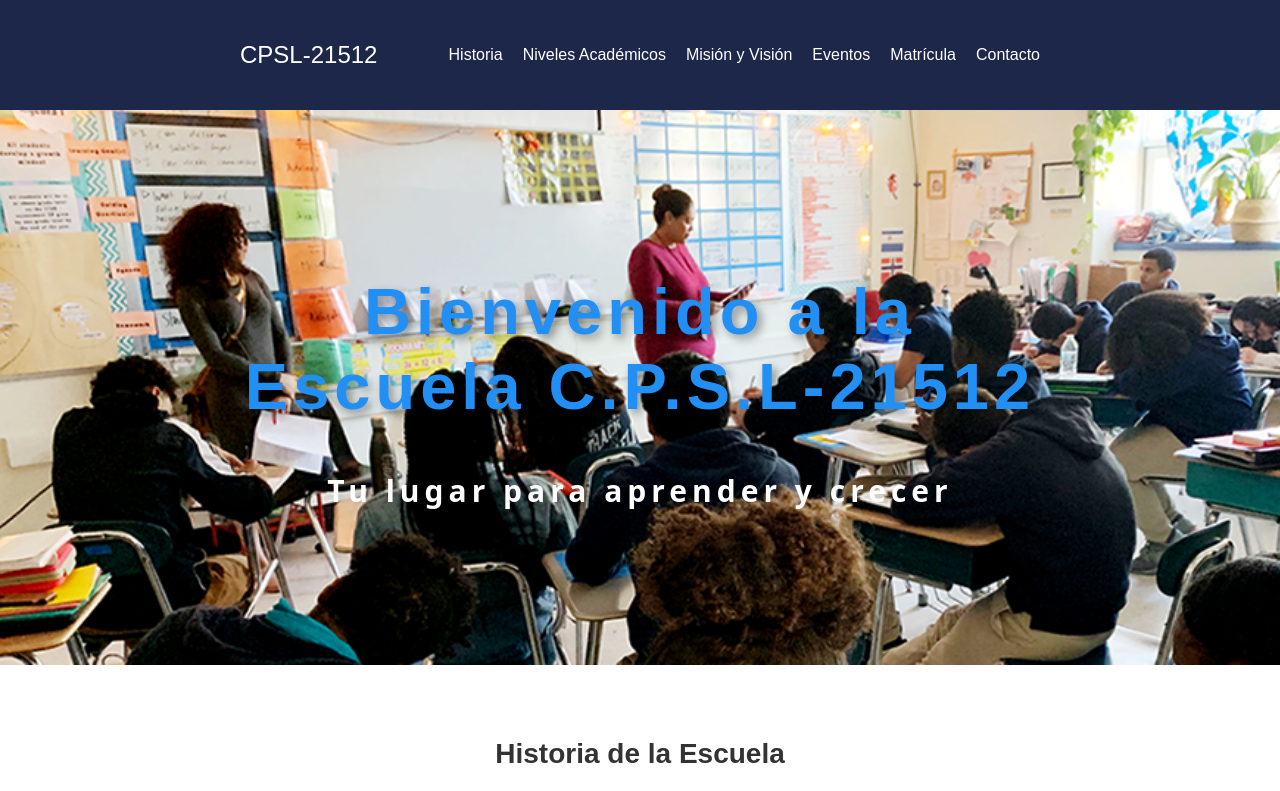
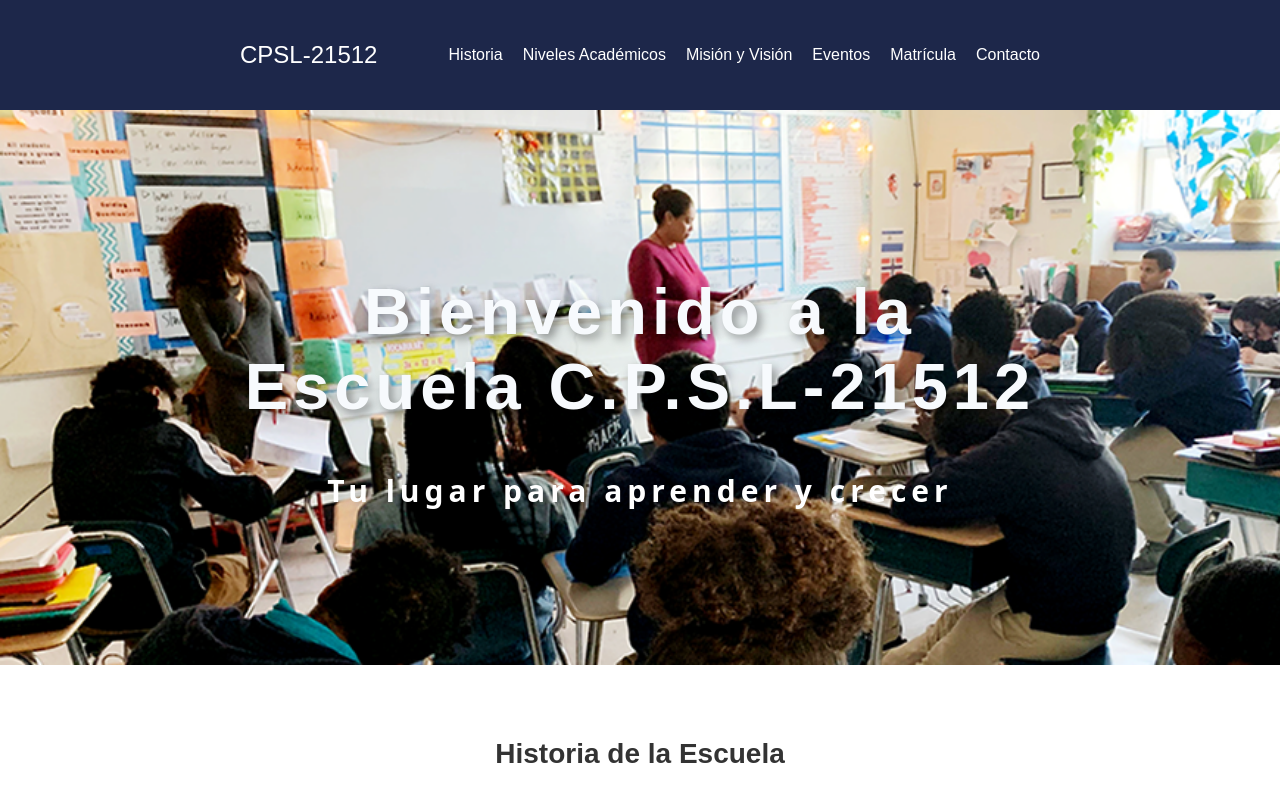
Before and after one commit to FrankGalloSanchez/T14_PedroSilvaLuyo, a plain HTML site: page T14_PaginaWeb-PSL/T14_PaginaWeb/index.html in a window 1280 px wide. Shown: the top 791 px of the page. Drawn offline with Linux system fonts and the light colour scheme.

Commit message:
cambio de color de celeste a blanco

```diff
--- a/T14_PaginaWeb-PSL/T14_PaginaWeb/styles.css
+++ b/T14_PaginaWeb-PSL/T14_PaginaWeb/styles.css
@@ -54,7 +54,7 @@ nav ul.menu li a {
     display: flex;
     letter-spacing: 5px;
     font-size: 65px;
-    color: #228ff5;
+    color: #f7fafd;
     font-weight: bold;
     text-shadow: 4px 4px 10px rgba(0, 0, 0, 0.4);
 }
```
